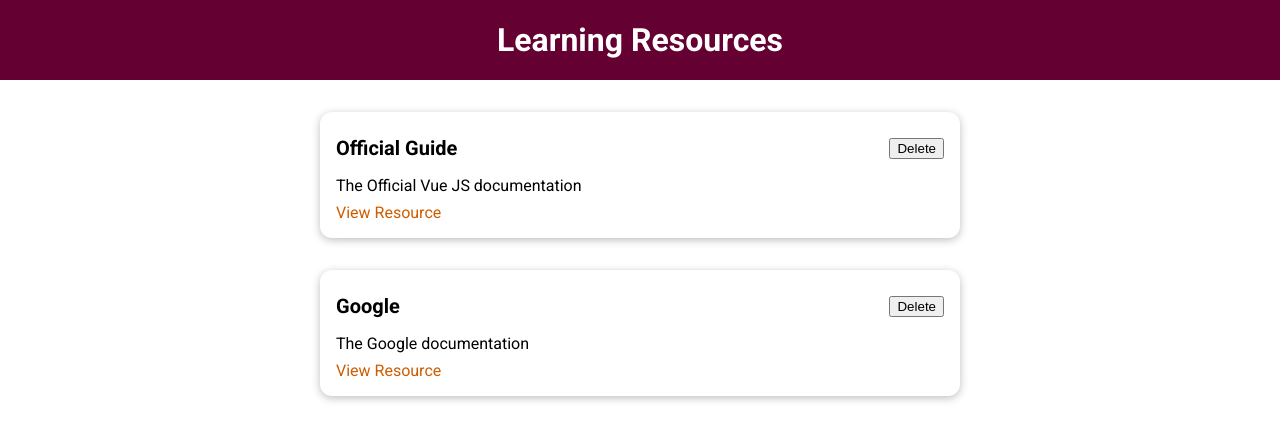
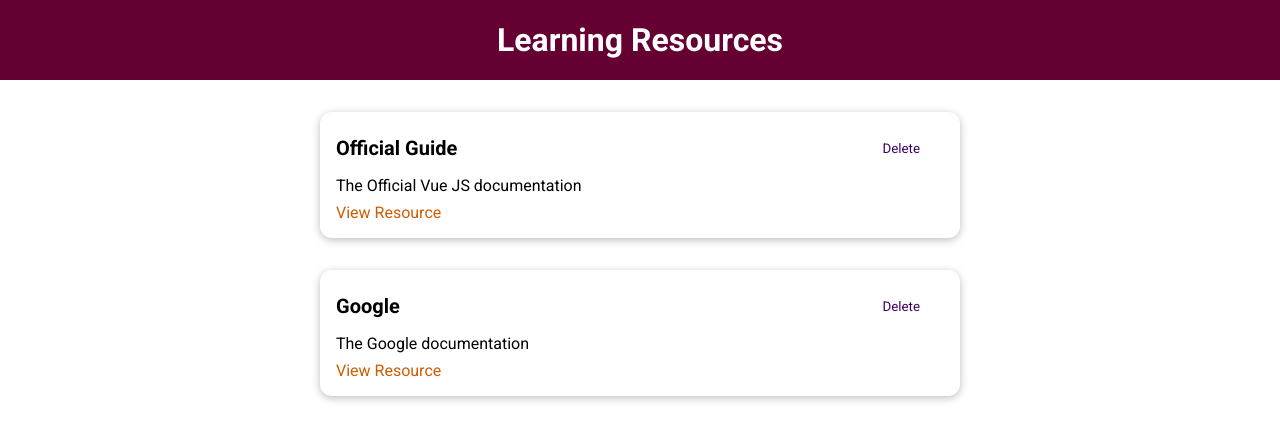
Before and after one commit to mstanka/udm-max-learnapp, a Vue app: page / in a window 1280 px wide. Shown: the top 440 px of the page. Built offline with nearby package versions, Linux system fonts and the light colour scheme.

Commit message:
add base-button

```diff
--- /dev/null
+++ b/src/components/UI/BaseButton.vue
@@ -0,0 +1,42 @@
+<template>
+  <button :type="type" :class="mode">
+    <slot></slot>
+  </button>
+</template>
+
+<script>
+export default {
+  props: {
+    type: String,
+    mode: String,
+  },
+};
+</script>
+
+<style scoped>
+button {
+  padding: 0.75rem 1.5rem;
+  font-family: inherit;
+  background-color: #3a0061;
+  border: 1px solid #3a0061;
+  color: white;
+  cursor: pointer;
+}
+
+button:hover,
+button:active {
+  background-color: #270041;
+  border-color: #270041;
+}
+
+.flat {
+  background-color: transparent;
+  color: #3a0061;
+  border: none;
+}
+
+.flat:hover,
+.flat:active {
+  background-color: #edd2ff;
+}
+</style>
--- a/src/components/learning-resources/LearningResource.vue
+++ b/src/components/learning-resources/LearningResource.vue
@@ -3,7 +3,7 @@
     <base-card>
       <header>
         <h3>{{ title }}</h3>
-        <button>Delete</button>
+        <base-button mode="flat">Delete</base-button>
       </header>
       <p>{{ description }}</p>
       <nav>
--- a/src/main.js
+++ b/src/main.js
@@ -1,9 +1,11 @@
 import { createApp } from 'vue';
 import App from './App.vue';
 import BaseCard from './components/UI/BaseCard.vue';
+import BaseButton from './components/UI/BaseButton.vue';
 
 const app = createApp(App);
 
 app.component('base-card', BaseCard);
+app.component('base-button', BaseButton);
 
 app.mount('#app');
```
